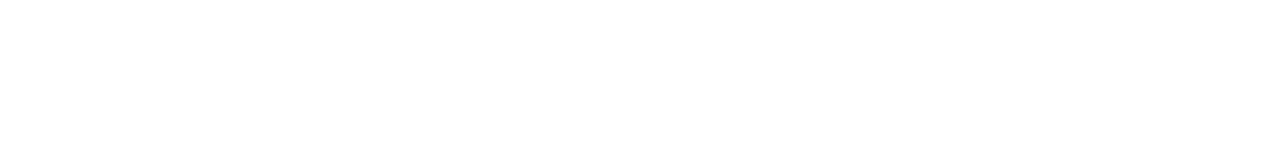
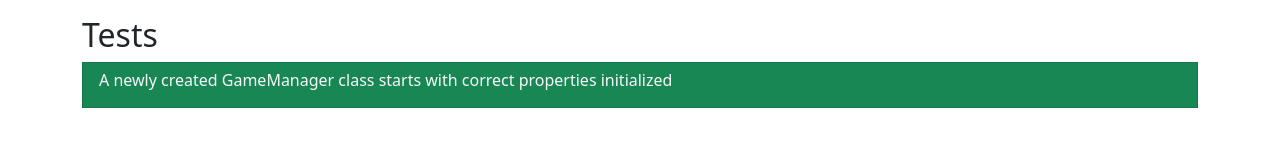
Before and after one commit to AlyxMoon/epicodus-week04-pig-dice, a plain HTML site: page index.html in a window 1280 px wide. Drawn offline with nearby package versions, Linux system fonts and the light colour scheme.

Commit message:
begin adding GameManager class with initial test

```diff
--- a/index.html
+++ b/index.html
@@ -10,11 +10,22 @@
 
   <script src="https://code.jquery.com/jquery-3.6.0.min.js" integrity="sha256-/xUj+3OJU5yExlq6GSYGSHk7tPXikynS7ogEvDej/m4=" crossorigin="anonymous"></script>
   <script src="https://cdn.jsdelivr.net/npm/bootstrap@5.0.1/dist/js/bootstrap.bundle.min.js" integrity="sha384-gtEjrD/SeCtmISkJkNUaaKMoLD0//ElJ19smozuHV6z3Iehds+3Ulb9Bn9Plx0x4" crossorigin="anonymous"></script>
+
+  <script src="js/classes/GameManager.js" defer></script>
+  <script src="js/scripts-test.js" defer></script>
   <script src="js/scripts.js" defer></script>
 
   <title>Pig Dice</title>
 </head>
 <body>
+  <main class="container my-3">
 
+    <section class="row">
+      <header>
+        <h2>Tests</h2>
+      </header>
+      <ul id="output-tests"></ul>
+    </section>
+  </main>
 </body>
 </html>
--- /dev/null
+++ b/js/classes/GameManager.js
@@ -0,0 +1,9 @@
+class GameManager {
+  constructor () {
+    this.activePlayer = 0
+    this.players = [
+      { score: 0 },
+      { score: 0 },
+    ]
+  }
+}
--- /dev/null
+++ b/js/scripts-test.js
@@ -0,0 +1,67 @@
+function logDescription (description) {
+  console.log(`%c ${description}`, 'font-weight: bold;')
+
+  $('#output-tests li:last-child')
+    .addClass('text-light')
+    .append(`
+    <h6 class="font-bold">${description}</h6>
+  `)
+}
+
+function logResult (actual, expected, isValid) {
+  if (isValid === undefined) {
+    isValid = actual === expected
+  }
+
+  if (!isValid) {
+    console.log(
+      `%c -- Incorrect | actual: ${actual} | expected: ${expected}`,
+      'background-color: #290000',
+    )
+
+    $('#output-tests li:last-child')
+      .addClass('bg-danger')
+      .append(`
+      <p>Incorrect | actual: ${JSON.stringify(actual)} | expected: ${JSON.stringify(expected)}</p>
+    `)
+  } else {
+    console.log('%c -- passed!', 'background-color: green')
+
+    $('#output-tests li:last-child').addClass('bg-success')
+  }
+}
+
+const tests = [
+  () => {
+    logDescription('A newly created GameManager class starts with correct properties initialized')
+
+    const actual = new GameManager
+    const expected = {
+      activePlayer: 0,
+      players: [
+        { score: 0 },
+        { score: 0 },
+      ],
+    }
+
+    let isValid = true
+    isValid = isValid && actual.activePlayer === expected.activePlayer
+    isValid = isValid && actual.players.length === expected.players.length
+    isValid = isValid && actual.players[0].score === expected.players[0].score
+    isValid = isValid && actual.players[1].score === expected.players[1].score
+
+    logResult(actual, expected, isValid)
+  },
+]
+
+function runTests () {
+  tests.forEach(test => {
+    $('#output-tests').append(`
+      <li class="list-group-item" />
+    `)
+
+    test()
+  })
+}
+
+runTests()
```
Also changed, not shown: 1 other file.
